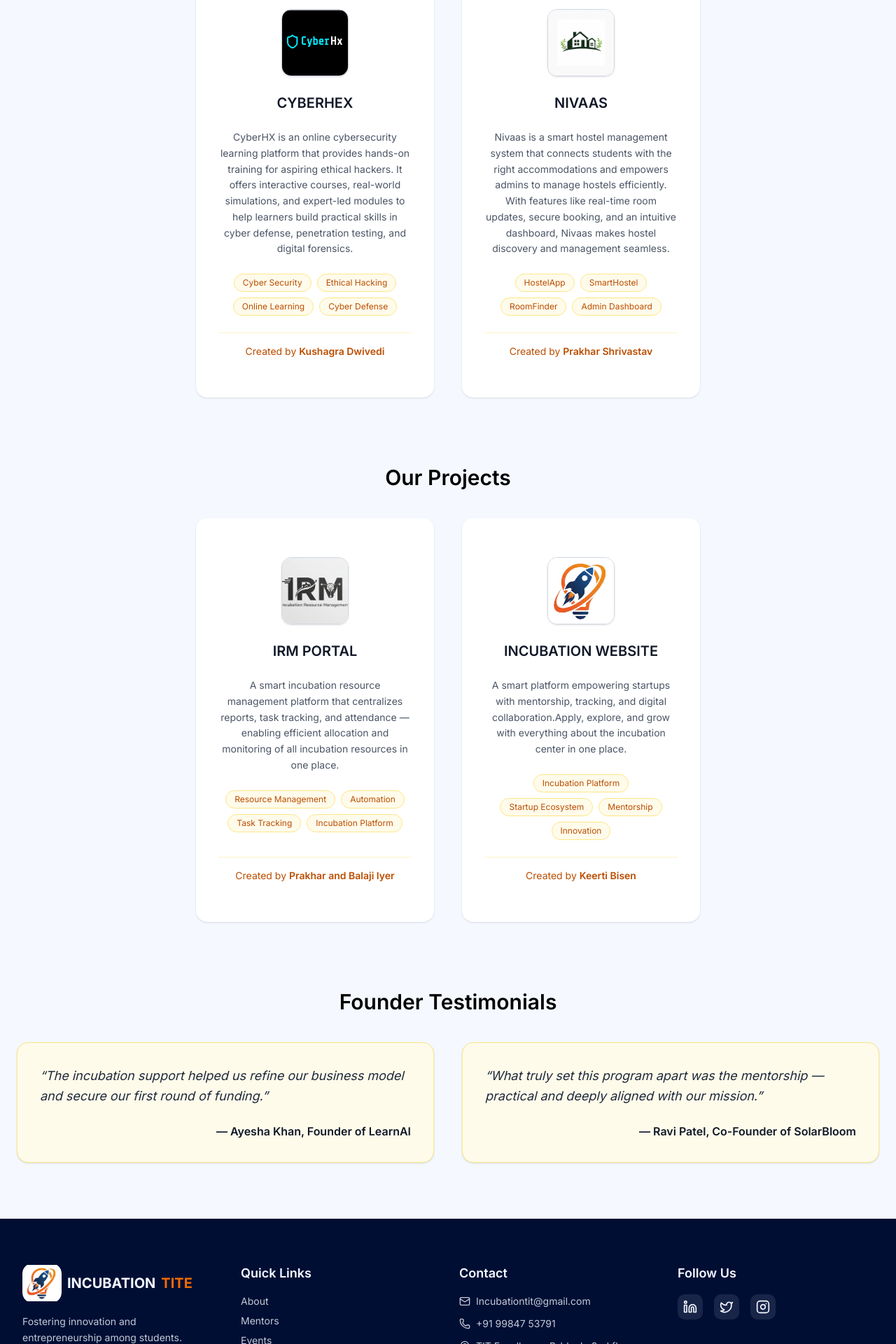
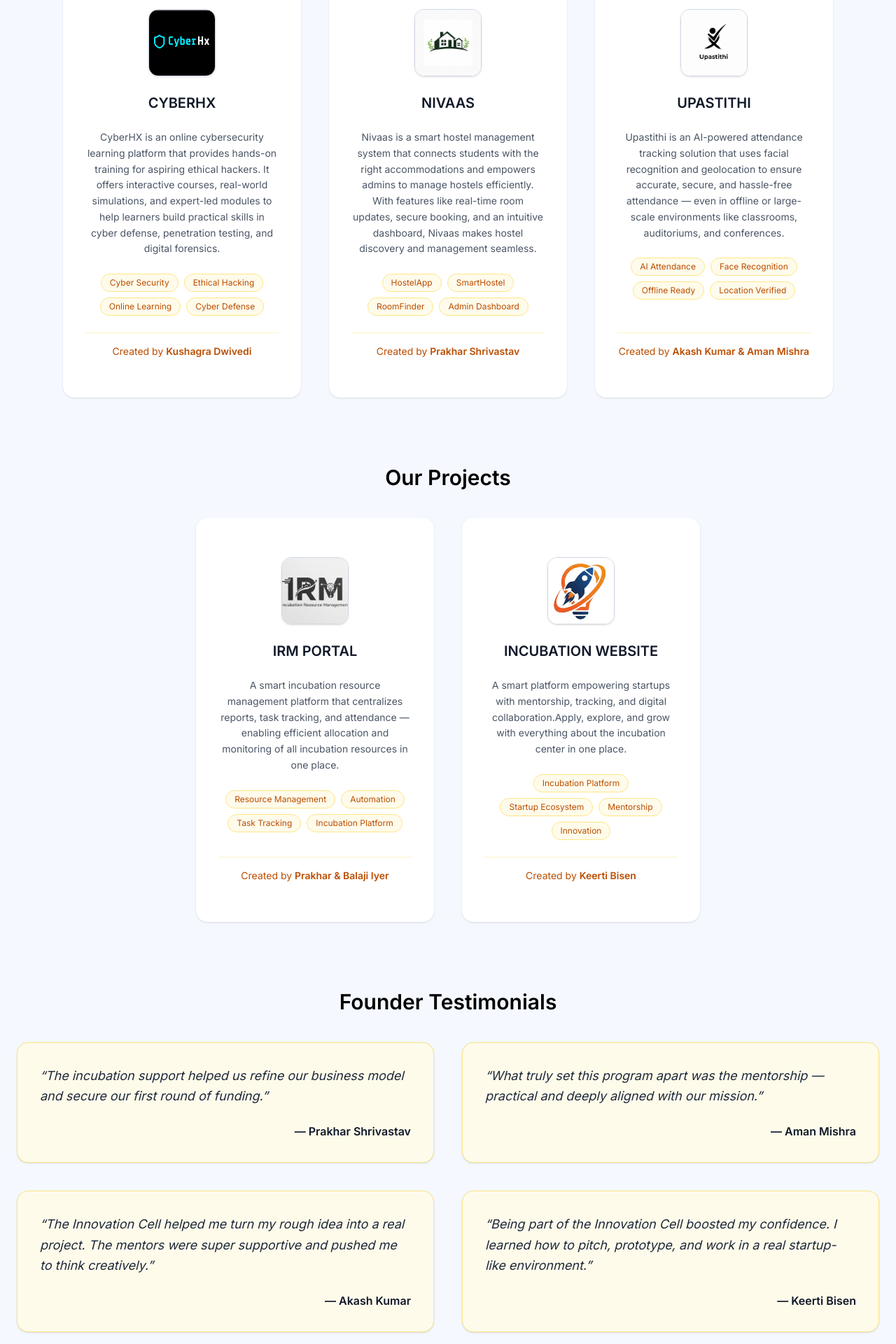
Before and after one commit to TIT-inovation-hub/incubationcell_tite, a Next.js app: page /ourprojects in a window 1280 px wide. Shown: the part 840-2760 px from the top of the page at 70% size. Built offline with nearby package versions, Linux system fonts and the light colour scheme.

Commit message:
done with the project now

```diff
--- a/app/contactus/page.tsx
+++ b/app/contactus/page.tsx
@@ -594,7 +594,7 @@ export default function App() {
                   href="tel:+911234567890"
                   className="text-sm underline decoration-[#ffb300] text-[#071233]"
                 >
-                  +91 12345 67890
+                  +91 99847 53791
                 </a>
               </div>
             </div>
--- a/app/ourprojects/page.tsx
+++ b/app/ourprojects/page.tsx
@@ -15,12 +15,12 @@ const featured = {
     "Offline Ready",
     "Location Verified",
   ],
-  studentName: "Akash Kumar and Aman Mishra",
+  studentName: "Akash Kumar & Aman Mishra",
 };
 
 const startups = [
   {
-    name: "CYBERHEX",
+    name: "CYBERHX",
     logo: "/cyberhexlogo.png",
     description:
       "CyberHX is an online cybersecurity learning platform that provides hands-on training for aspiring ethical hackers. It offers interactive courses, real-world simulations, and expert-led modules to help learners build practical skills in cyber defense, penetration testing, and digital forensics.",
@@ -40,6 +40,19 @@ const startups = [
     tags: ["HostelApp", "SmartHostel", "RoomFinder", "Admin Dashboard"],
     studentName: "Prakhar Shrivastav",
   },
+  {
+    name: "UPASTITHI",
+    logo: "/upastithi.png",
+    description:
+      "Upastithi is an AI-powered attendance tracking solution that uses facial recognition and geolocation to ensure accurate, secure, and hassle-free attendance — even in offline or large-scale environments like classrooms, auditoriums, and conferences.",
+    tags: [
+      "AI Attendance",
+      "Face Recognition",
+      "Offline Ready",
+      "Location Verified",
+    ],
+    studentName: "Akash Kumar & Aman Mishra",
+  },
 ];
 
 const projects = [
@@ -54,7 +67,7 @@ const projects = [
       "Task Tracking",
       "Incubation Platform",
     ],
-    studentName: "Prakhar and Balaji Iyer",
+    studentName: "Prakhar & Balaji Iyer",
   },
   {
     name: "INCUBATION WEBSITE",
@@ -75,12 +88,27 @@ const testimonials = [
   {
     quote:
       "The incubation support helped us refine our business model and secure our first round of funding.",
-    founder: "Ayesha Khan, Founder of LearnAI",
+    founder: "Prakhar Shrivastav",
   },
   {
     quote:
       "What truly set this program apart was the mentorship — practical and deeply aligned with our mission.",
-    founder: "Ravi Patel, Co-Founder of SolarBloom",
+    founder: "Aman Mishra",
+  },
+  {
+    quote:
+      "The Innovation Cell helped me turn my rough idea into a real project. The mentors were super supportive and pushed me to think creatively.",
+    founder: "Akash Kumar",
+  },
+  {
+    quote:
+      "Being part of the Innovation Cell boosted my confidence. I learned how to pitch, prototype, and work in a real startup-like environment.",
+    founder: "Keerti Bisen",
+  },
+  {
+    quote:
+      "Working with students from different departments helped me explore perspectives outside my field. It’s an amazing collaborative space.",
+    founder: "Amit Mehta",
   },
 ];
 
--- a/components/events.tsx
+++ b/components/events.tsx
@@ -58,10 +58,10 @@ export default function Events() {
       description:
         "A skill-building workshop designed to help students prepare for Oracle certification exams with expert guidance.",
       highlights: [
-        "20+ Investors",
-        "One-on-One Meetings",
-        "Refreshments",
-        "Follow-up Support",
+        "Hands-On Training",
+        "Certification-Focused Curriculum",
+        "Real-World Skills",
+        "Skill Boost",
       ],
     },
   ];
@@ -159,7 +159,7 @@ export default function Events() {
       {selectedEvent && (
         <div className="fixed inset-0 bg-black/60 backdrop-blur-sm z-50 flex items-center justify-center p-4">
           <div className="bg-white/90 dark:bg-[#111]/90 backdrop-blur-md border border-gray-200/20 dark:border-gray-700/40 rounded-2xl max-w-2xl w-full max-h-[90vh] overflow-y-auto shadow-2xl transition-all">
-            <div className="flex justify-between items-center p-6 border-b border-gray-200/10">
+            <div className="flex justify-between items-center p-4 border-b border-gray-200/10">
               <h2 className="text-2xl font-bold text-gray-900 dark:text-white">
                 {selectedEvent.title}
               </h2>
@@ -172,7 +172,7 @@ export default function Events() {
               </button>
             </div>
 
-            <div className="p-6 space-y-6">
+            <div className="p-4 space-y-4">
               {/* === Image Carousel === */}
               <div className="relative w-full aspect-[4/3] sm:aspect-[16/9] rounded-xl overflow-hidden">
                 <Image
@@ -226,10 +226,6 @@ export default function Events() {
                   ))}
                 </ul>
               </div>
-
-              <button className="w-full bg-[#EF6C00] text-white font-semibold py-3 rounded-lg hover:bg-[#FF9800]/90 transition text-sm sm:text-base">
-                Register Now
-              </button>
             </div>
           </div>
         </div>
```
